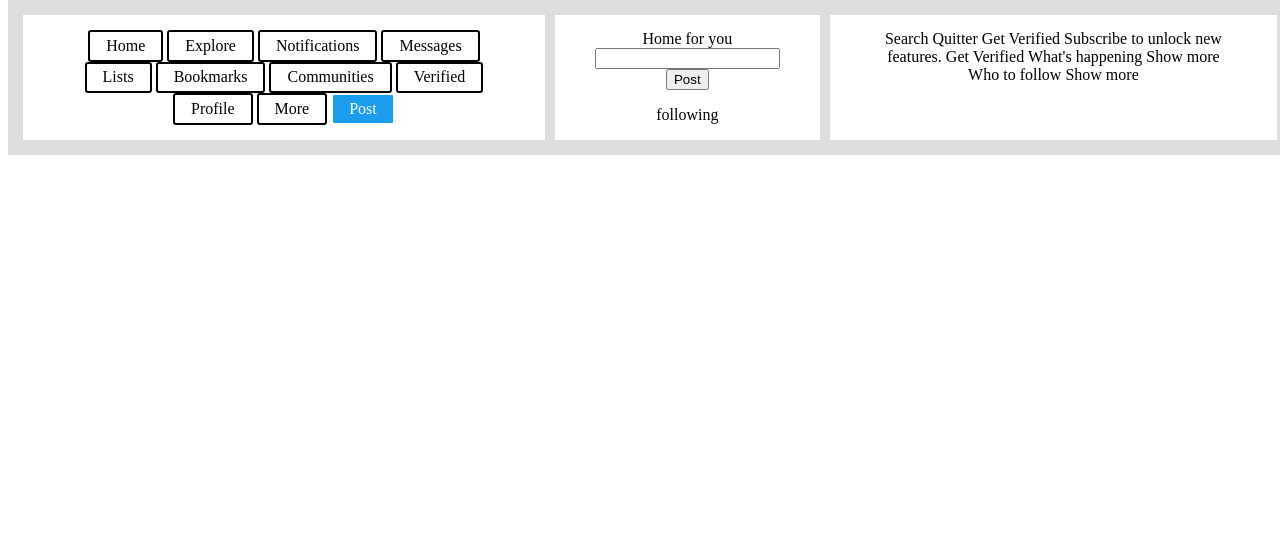
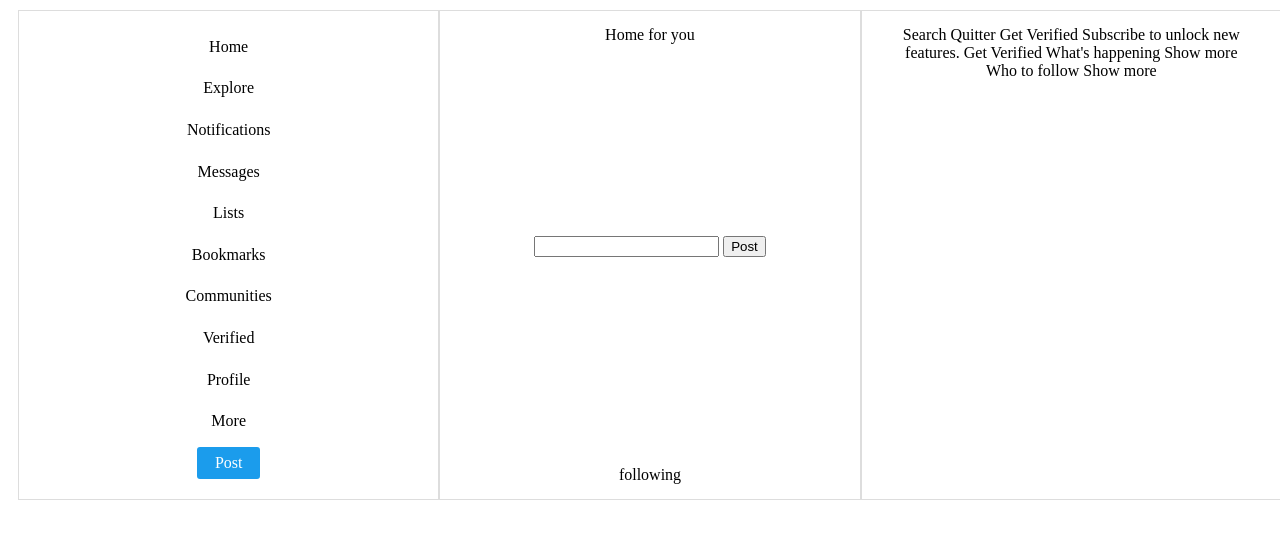
Before and after one commit to syouroubyoushi/mikabouse-sproject, a Django app: page /home/ in a window 1280 px wide. Shown: the part 26-565 px from the top of the page. Run offline with Django 4.2, Linux system fonts and the light colour scheme.

Commit message:
changed-css

```diff
--- a/accounts/models.py
+++ b/accounts/models.py
@@ -12,7 +12,7 @@ class CustomUser(AbstractUser):
 class Text(models.Model):
     text=models.TextField()
     created_at = models.DateTimeField(auto_now_add=True)
-    created_by = models.ForeignKey(settings.AUTH_USER_MODEL, on_delete=models.CASCADE, null=True, blank=True)
+    #created_by = models.ForeignKey(settings.AUTH_USER_MODEL, on_delete=models.CASCADE, null=True, blank=True)
     reply_to = models.IntegerField(null=True)
 
 # DM
--- a/accounts/views.py
+++ b/accounts/views.py
@@ -47,8 +47,7 @@ def login(request):
 def home(request):
     toukou = Text.objects.all
     if request.method =='POST':
-        text = request.POST.get('text',None)#
-        by = request.user#投稿誰がしたかの情報がｂｙに入る
-        m = Text(text= text,created_by = by)#ここでつくった変数をTextというデータベースモデルに保存
+        text = request.POST.get('text',None)
+        m = Text(text= text)#ここでつくった変数をTextというデータベースモデルに保存
         m.save()
     return render(request,'home.html',{'Text':toukou})
--- a/static/css/homepage.css
+++ b/static/css/homepage.css
@@ -1,31 +1,51 @@
 #flexbox{
   display:flex;
-    background:#ddd;
+  background:white;
   width: 100%;
   height:auto;
   padding:10px;
 }
 .box-item{
+  flex: 1;
   background:white;
   text-align: center;
   padding:15px 40px;
-    border:5px solid #ddd;
+  border:1px solid #ddd;
+  display: flex; /* 追加 */
+  flex-direction: column; /* 追加 */
+  justify-content: space-between; /* 追加 */
 }
 
+/* ボタン */
+.btn-flat-border,
+.btn-flat-border1 {
+  display: block;
+  margin: 5px auto;
+  padding: 0.3em 1em;
+  text-decoration: none;
+  transition: .4s;
+  border-radius: 3px;
+  width: fit-content; /* 幅をテキストに合わせて調整 */
+  text-align: center;
+  padding: 0.3em 1em; /* 調整 */
+}
 /*ボタン*/
 .btn-flat-border {
   display: inline-block;
   padding: 0.3em 1em;
   text-decoration: none;
   color: black;
-    border: solid 2px black;
+  border: solid 2px white;
   border-radius: 3px;
   transition: .4s;
+  display: block; /* インラインからブロックに変更 */
+  margin: 5px auto; /* 中央寄せするために追加 */
 }
 
 .btn-flat-border:hover {
-    background: rgb(129, 129, 129);
+  background: rgb(196, 196, 196);
   color: black;
+  border: solid 2px rgb(196, 196, 196);
 }
 
 .btn-flat-border1 {
@@ -33,13 +53,21 @@
   padding: 0.3em 1em;
   text-decoration: none;
   color: white;
-    border: solid 2px white;
+  border: solid 2px rgb(27, 156, 236);
   border-radius: 3px;
   transition: .4s;
   background-color: rgb(27, 156, 236);
+  display: block; /* インラインからブロックに変更 */
+  margin: 5px auto; /* 中央寄せするために追加 */
 }
 
-  .btn-flat-border:hover {
-    background: rgb(23, 136, 206);
+.btn-flat-border1:hover {
+  background: rgb(20, 116, 176);
   color: white;
+  border: solid 2px rgb(20, 116, 176);
 }
+
+/* 左寄せボタン */
+.left-aligned {
+text-align: left;
+}
--- a/templates/home.html
+++ b/templates/home.html
@@ -7,7 +7,7 @@
 <body class="lan">
     <div id="flexbox">
         <div class="box-item">
-        <a href="#" class="btn-flat-border">Home</a>
+        <a href="#" class="btn-flat-border left-aligned">Home</a>
         <a href="#" class="btn-flat-border">Explore</a>
         <a href="#" class="btn-flat-border">Notifications</a>
         <a href="#" class="btn-flat-border">Messages</a>
```
Also changed, not shown: accounts/migrations/0005_remove_text_created_by.py (added), db.sqlite3. Lines whose indentation alone changed are shown as unchanged.
